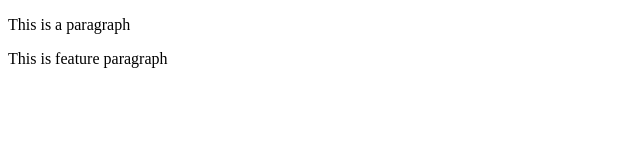
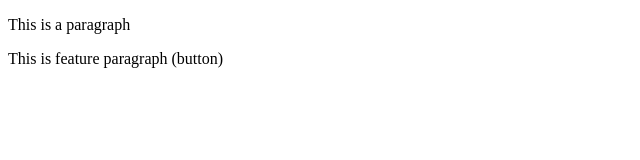
Before and after one commit to Joyram49/Local-Repo-by-apnaCollege, a plain HTML site: page index.html in a window 1280 px wide. Shown: the full height of the page, 0-640 px from the left. Drawn offline with Linux system fonts and the light colour scheme.

```diff
--- a/index.html
+++ b/index.html
@@ -7,6 +7,6 @@
   </head>
   <body>
     <p>This is a paragraph</p>
-    <p>This is feature paragraph</p>
+    <p>This is feature paragraph (button)</p>
   </body>
 </html>
```
